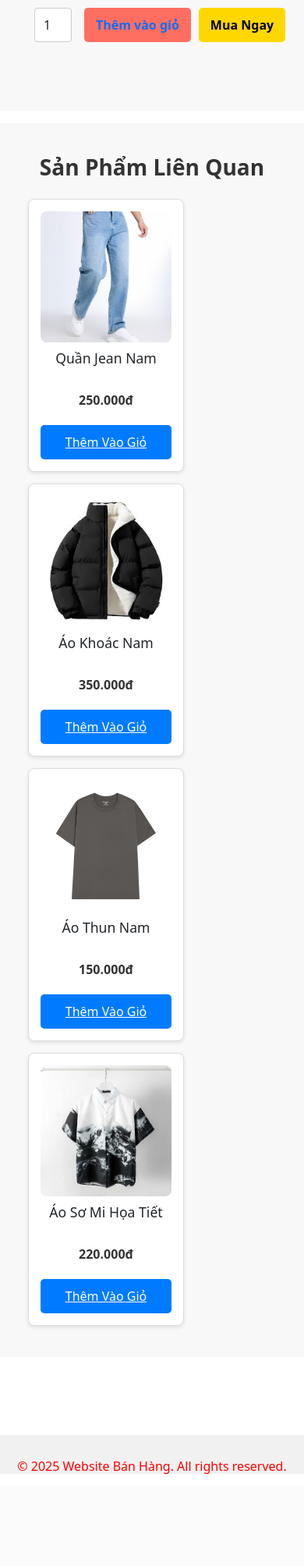
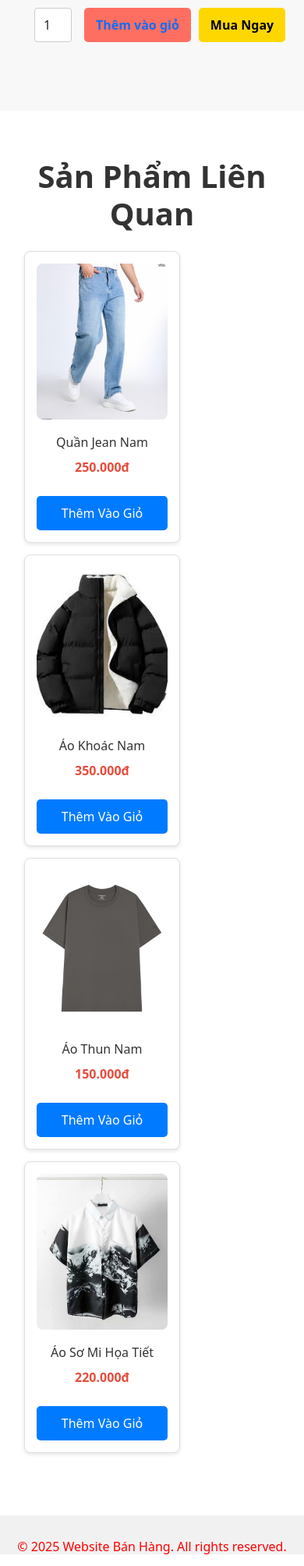
Before and after one commit to TrshCan/TKHTPM_NhomNKT_WebMarket, a PHP site: page /public/pages/items.php?product_id=1 in a window 390 px wide; the page is wider, and only the part inside the window is pictured. Shown: the part 903-2911 px from the top of that part at 78% size. Before the commit the page ends 2793 px from the top of that part, so only its background shows below. Run offline with PHP 8.4, Linux system fonts and the light colour scheme; data comes from the database, SQL or seed files in the repository.

Commit message:
update items

```diff
--- a/index.php
+++ b/index.php
@@ -244,7 +244,8 @@ $total_pages = ceil($total_products / $per_page);
                             src="./public/assets/images/<?= htmlspecialchars($product['image']) ?>"
                             alt="<?= htmlspecialchars($product['name']) ?>" />
                         <div class="card-body product-card-body">
-                            <a href="items.php?product_id=<?= $product['product_id'] ?>" class="product-name">
+                            <a href="public/pages/items.php?product_id=<?= $product['product_id'] ?>"
+                                class="product-name">
                                 <?= htmlspecialchars($product['name']) ?>
                             </a>
                             <p><?= htmlspecialchars($product['description']) ?></p>
--- a/public/pages/items.php
+++ b/public/pages/items.php
@@ -12,69 +12,294 @@
     <link href="https://cdn.jsdelivr.net/npm/bootstrap-icons@1.5.0/font/bootstrap-icons.css" rel="stylesheet" />
     <link rel="stylesheet" href="../assets/css/items.css">
     <style>
-    /* Cải tiến phần giao diện sản phẩm liên quan */
-    /* Cải tiến phần giao diện sản phẩm liên quan */
+    /* Sản phẩm liên quan */
+    .related-products {
+        padding: 60px 0;
+        background-color: #ffffff;
+    }
+
+    .related-products h2 {
+        text-align: center;
+        font-size: 2.5rem;
+        font-weight: bold;
+        margin-bottom: 40px;
+    }
+
     .related-products .product-list {
         display: grid;
-        grid-template-columns: repeat(auto-fill, minmax(200px, 1fr));
-        gap: 15px;
+        grid-template-columns: repeat(auto-fit, minmax(220px, 1fr));
+        gap: 20px;
+        padding: 0 15px;
     }
 
     .related-products .product {
         background-color: #fff;
-        border: 1px solid #ddd;
+        border: 1px solid #e0e0e0;
         border-radius: 8px;
         padding: 15px;
         text-align: center;
         transition: transform 0.3s ease, box-shadow 0.3s ease;
+        display: flex;
+        flex-direction: column;
+        justify-content: space-between;
+        height: 100%;
+    }
+
+    .related-products .product:hover {
+        transform: translateY(-5px);
+        box-shadow: 0 4px 12px rgba(0, 0, 0, 0.15);
     }
 
     .related-products .product img {
-        max-width: 100%;
-        height: auto;
+        width: 100%;
+        height: 180px;
+        object-fit: cover;
         border-radius: 8px;
+        margin-bottom: 10px;
     }
 
     .related-products .product h3 {
-        font-size: 1.1rem;
+        font-size: 1.2rem;
         margin: 10px 0;
+        color: #333;
+        font-weight: 500;
+        overflow: hidden;
+        text-overflow: ellipsis;
+        white-space: nowrap;
     }
 
     .related-products .product .price {
-        font-size: 1rem;
-        color: #333;
-        margin-bottom: 10px;
+        font-size: 1.1rem;
+        color: #e74c3c;
+        font-weight: bold;
+        margin-bottom: 15px;
     }
 
     .related-products .product button {
         background-color: #007bff;
         color: #fff;
         border: none;
-        padding: 10px 15px;
+        padding: 10px;
         border-radius: 5px;
         cursor: pointer;
         transition: background-color 0.3s ease;
-    }
-
-    .related-products .product:hover {
-        transform: translateY(-5px);
-        box-shadow: 0 2px 10px rgba(0, 0, 0, 0.1);
+        width: 100%;
+        font-size: 1rem;
     }
 
     .related-products .product button:hover {
         background-color: #0056b3;
     }
 
-    /* Ensuring there's space below the related products section */
-    .related-products {
-        margin-bottom: 100px;
-        /* Adjust the space below the related products section */
+    .related-products .product button a {
+        color: #fff;
+        text-decoration: none;
+        display: block;
     }
 
-    /* Ensuring the footer is not overlapped */
+    /* Responsive adjustments */
+    @media (max-width: 768px) {
+        .related-products .product-list {
+            grid-template-columns: repeat(auto-fit, minmax(180px, 1fr));
+            gap: 15px;
+        }
+
+        .related-products .product img {
+            height: 150px;
+        }
+
+        .related-products .product h3 {
+            font-size: 1rem;
+        }
+
+        .related-products .product .price {
+            font-size: 1rem;
+        }
+    }
+
+    @media (max-width: 576px) {
+        .related-products .product-list {
+            grid-template-columns: 1fr;
+        }
+
+        .related-products .product img {
+            height: 200px;
+        }
+    }
+
+    /* Ensure footer is not overlapped */
     footer {
         clear: both;
-        /* Clear the float above */
+        position: relative;
+        z-index: 1;
+    }
+
+    /* Existing styles for other sections */
+    body {
+        font-family: 'Roboto', sans-serif;
+        margin: 0;
+        padding: 0;
+        background-color: #f0f2f5;
+    }
+
+    /* Banner */
+    .banner {
+        height: 100vh;
+        background: url('public/assets/images/banner.jpg') no-repeat center center;
+        background-size: cover;
+        color: white;
+        display: flex;
+        justify-content: center;
+        align-items: center;
+        text-align: center;
+    }
+
+    .banner h1 {
+        font-size: 4rem;
+        font-weight: bold;
+        margin-bottom: 20px;
+    }
+
+    .banner p {
+        font-size: 1.5rem;
+        margin-bottom: 20px;
+    }
+
+    .banner button {
+        padding: 15px 40px;
+        background-color: #ff5722;
+        color: white;
+        font-size: 1.2rem;
+        border: none;
+        border-radius: 5px;
+        cursor: pointer;
+        transition: background-color 0.3s ease;
+    }
+
+    .banner button:hover {
+        background-color: #e64a19;
+    }
+
+    /* Products Section */
+    .products-section {
+        padding: 60px 0;
+        background-color: #ffffff;
+    }
+
+    .products-section h2 {
+        text-align: center;
+        font-size: 2.5rem;
+        font-weight: bold;
+        margin-bottom: 50px;
+    }
+
+    /* Product Card */
+    .product-card {
+        box-shadow: 0 6px 20px rgba(0, 0, 0, 0.1);
+        border-radius: 8px;
+        overflow: hidden;
+        transition: transform 0.3s ease;
+        height: 100%;
+        display: flex;
+        flex-direction: column;
+    }
+
+    .product-card:hover {
+        transform: translateY(-10px);
+    }
+
+    .product-card img {
+        height: 300px;
+        width: 100%;
+        object-fit: cover;
+        border-bottom: 2px solid #eee;
+    }
+
+    .product-card-body {
+        padding: 20px;
+        text-align: center;
+        flex-grow: 1;
+        display: flex;
+        flex-direction: column;
+        justify-content: center;
+    }
+
+    .product-card-body .product-name {
+        font-size: 1.5rem;
+        color: #333;
+        font-weight: 500;
+        text-decoration: none;
+        display: block;
+        margin-bottom: 10px;
+    }
+
+    .product-card-body .product-name:hover {
+        color: #007bff;
+    }
+
+    .product-card-body p {
+        font-size: 1.1rem;
+        color: #777;
+        margin-bottom: 15px;
+    }
+
+    .product-card-body .price {
+        font-size: 1.3rem;
+        color: #e74c3c;
+        font-weight: bold;
+    }
+
+    .product-card-footer {
+        padding: 20px;
+        background-color: #f8f9fa;
+        margin-top: auto;
+    }
+
+    .product-card-footer .btn {
+        width: 100%;
+        margin-bottom: 10px;
+        padding: 10px;
+        font-size: 1rem;
+        border-radius: 5px;
+        text-decoration: none;
+    }
+
+    .product-card-footer .btn-outline-dark {
+        color: #333;
+        border-color: #333;
+    }
+
+    .product-card-footer .btn-outline-dark:hover {
+        background-color: #333;
+        color: white;
+    }
+
+    /* Pagination */
+    .pagination .page-link {
+        color: #333;
+    }
+
+    .pagination .page-item.active .page-link {
+        background-color: #007bff;
+        border-color: #007bff;
+    }
+
+    /* Footer */
+    .footer {
+        background-color: #212529;
+        color: white;
+        text-align: center;
+        padding: 30px 0;
+    }
+
+    .footer a {
+        color: white;
+        text-decoration: none;
+        margin: 0 10px;
+    }
+
+    .footer a:hover {
+        text-decoration: underline;
     }
     </style>
 </head>
@@ -124,7 +349,7 @@
     }
     ?>
 
-    <section class="related-products mt-3">
+    <section class="related-products">
         <div class="container px-3 px-lg-5">
             <h2 class="fw-bolder mb-4">Sản Phẩm Liên Quan</h2>
             <div class="product-list">
@@ -149,7 +374,6 @@
         </div>
     </section>
 
-
     <script src="js/scripts.js"></script>
     <?php include "../../footer.php" ?>
 </body>
```
